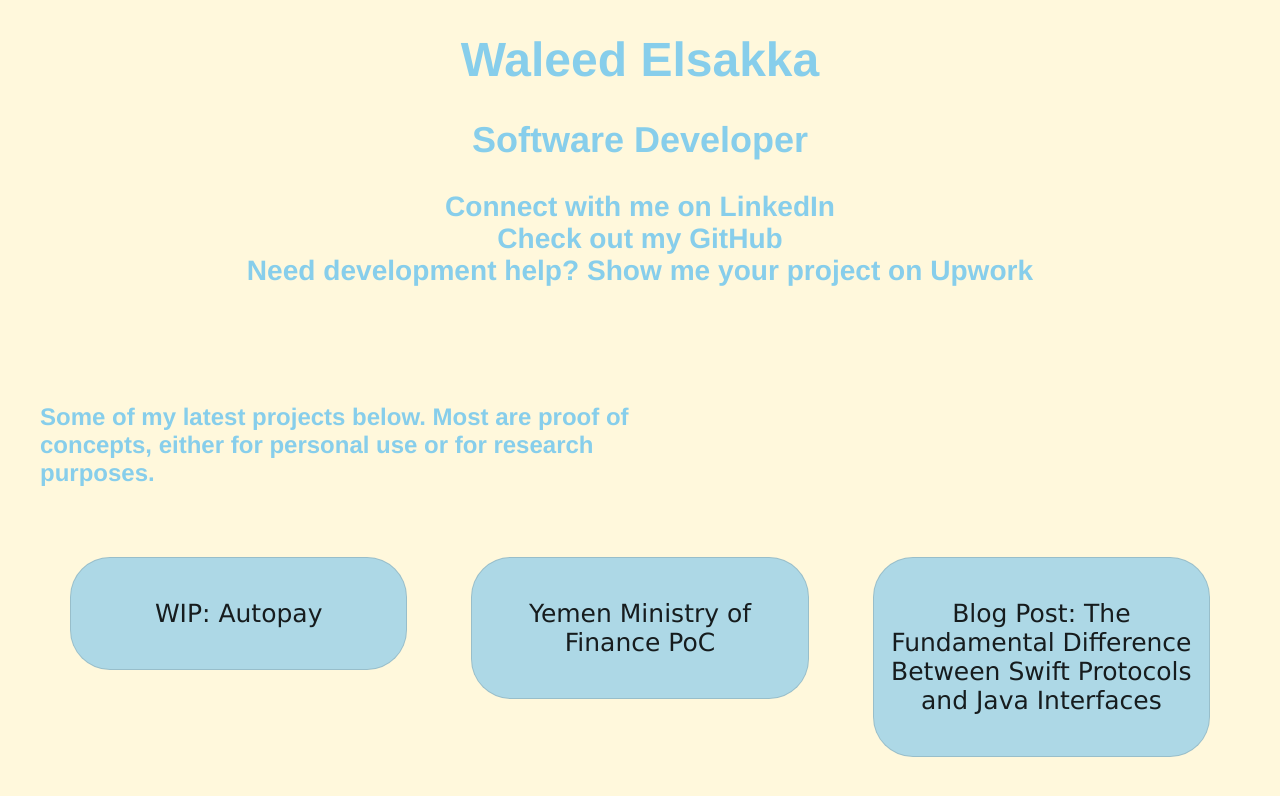
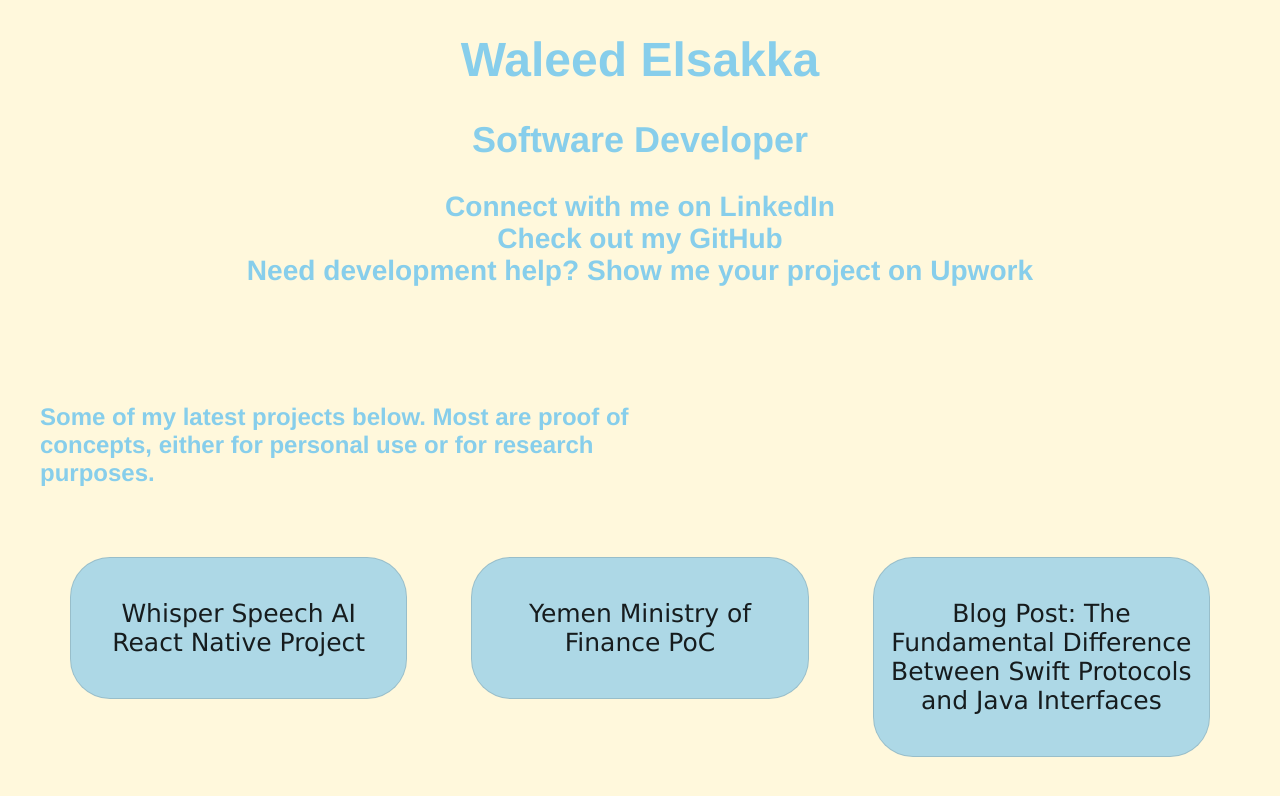
Before and after one commit to welsakka/welsakka.github.io, a React (Create React App) app: page / in a window 1280 px wide. Shown: the top 796 px of the page. Built offline with nearby package versions, Linux system fonts and the light colour scheme.

Commit message:
Change project

```diff
--- a/src/App.js
+++ b/src/App.js
@@ -11,8 +11,8 @@ class App extends React.Component {
       {
         projects: [
           {
-            title: "WIP: Autopay",
-            link: ""
+            title: "Whisper Speech AI React Native Project",
+            link: "https://github.com/welsakka/WhisperApiReactNative"
           },
           {
             title: "Yemen Ministry of Finance PoC",
```
